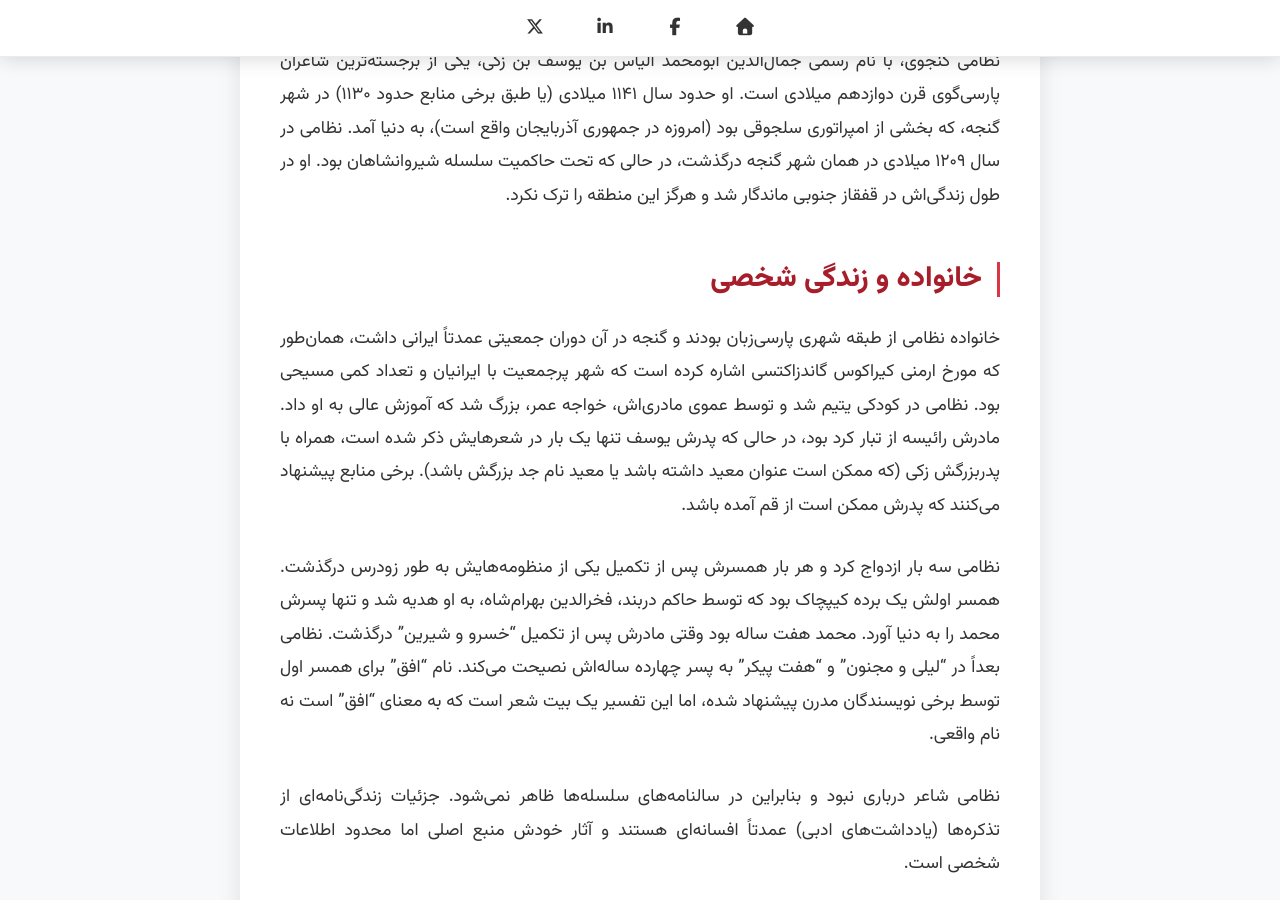
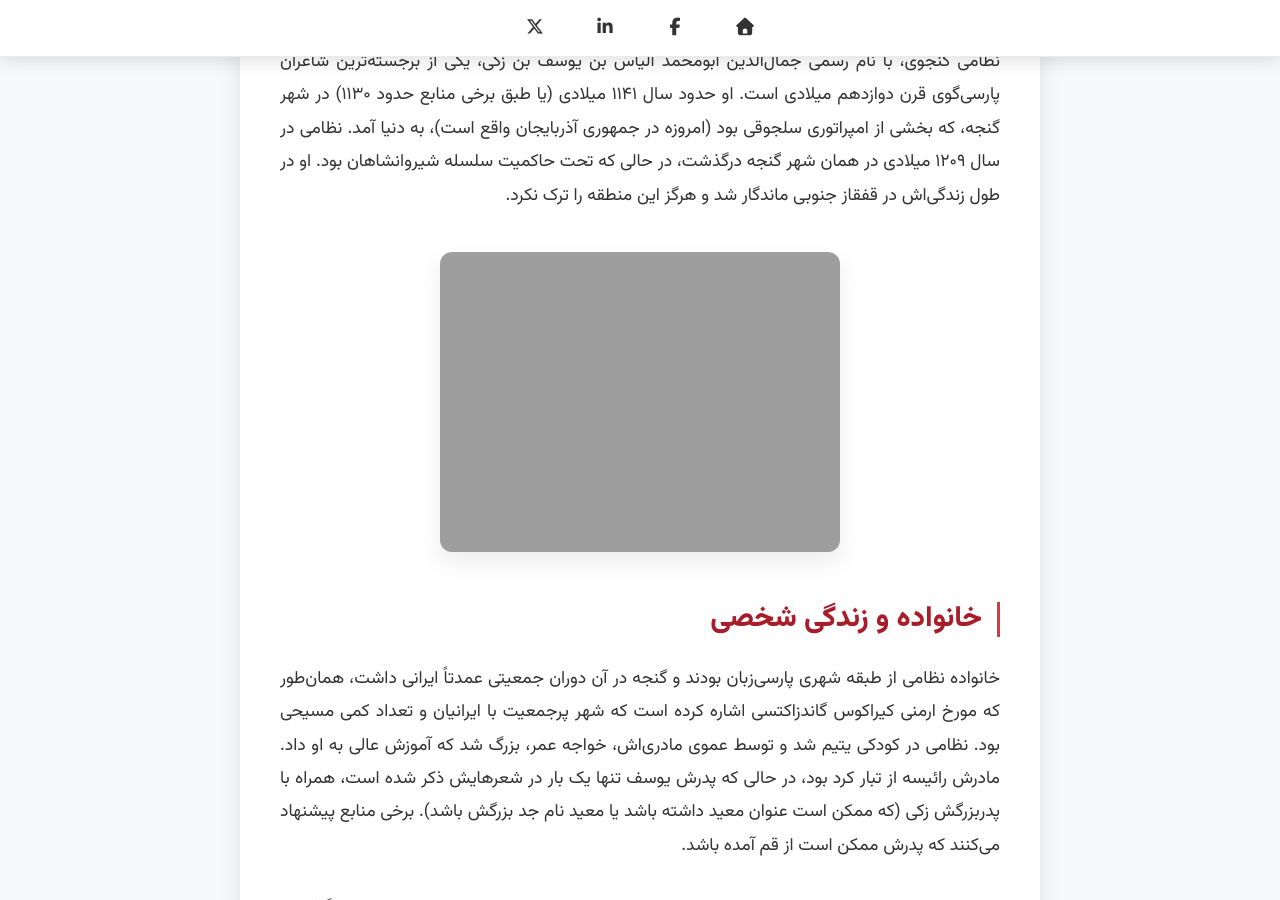
Before and after one commit to darkblog/darkblog.github.io, a Jekyll site: the page built from _posts/2025-9-8-nezami.md, in a window 1280 px wide and 900 px high, scrolled down 372 px. Built offline with Jekyll 4.4.1, drawn with Linux system fonts in a browser that asks for light colours; nearby versions of some CDN libraries.

Commit message:
Update 2025-9-8-nezami.md

```diff
--- a/_posts/2025-9-8-nezami.md
+++ b/_posts/2025-9-8-nezami.md
@@ -5,6 +5,8 @@ title: داستان زندگی نظامی گنجوی
 ---
 
 نظامی گنجوی، با نام رسمی جمال‌الدین ابومحمد الیاس بن یوسف بن زکی، یکی از برجسته‌ترین شاعران پارسی‌گوی قرن دوازدهم میلادی است. او حدود سال ۱۱۴۱ میلادی (یا طبق برخی منابع حدود ۱۱۳۰) در شهر گنجه، که بخشی از امپراتوری سلجوقی بود (امروزه در جمهوری آذربایجان واقع است)، به دنیا آمد. نظامی در سال ۱۲۰۹ میلادی در همان شهر گنجه درگذشت، در حالی که تحت حاکمیت سلسله شیروانشاهان بود. او در طول زندگی‌اش در قفقاز جنوبی ماندگار شد و هرگز این منطقه را ترک نکرد.
+
+![نظامی گنجوی](https://indexes.ir/biography/nezami-gangavi.webp)
 
 ## خانواده و زندگی شخصی
 
```
